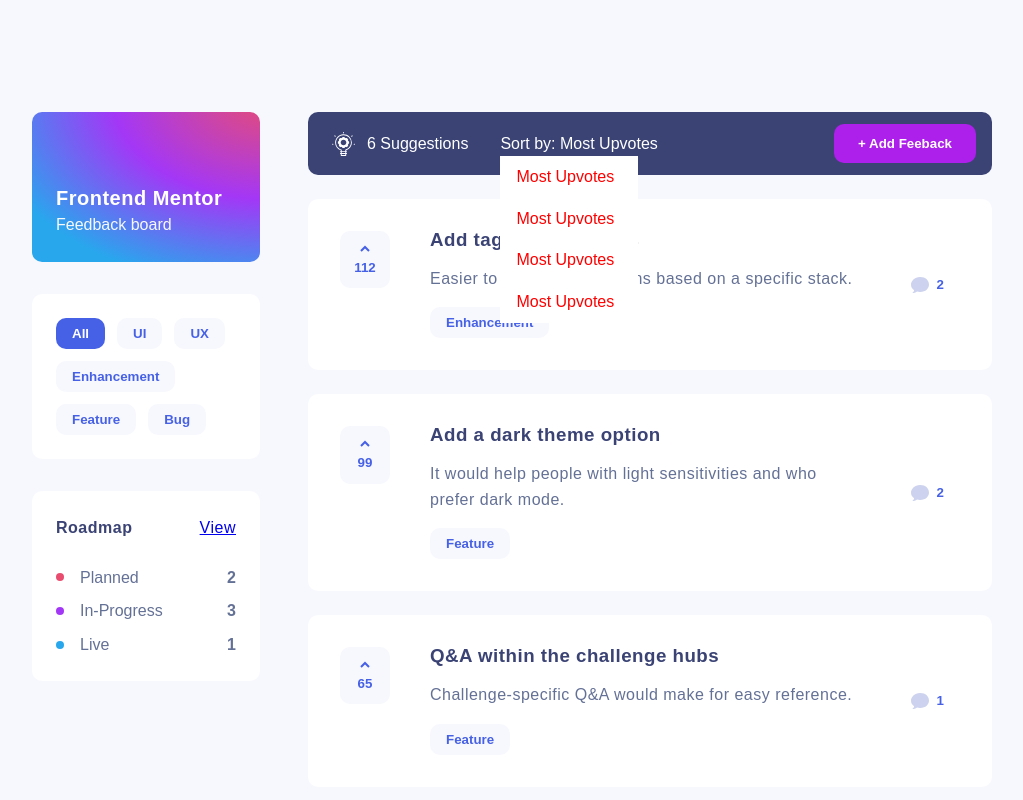
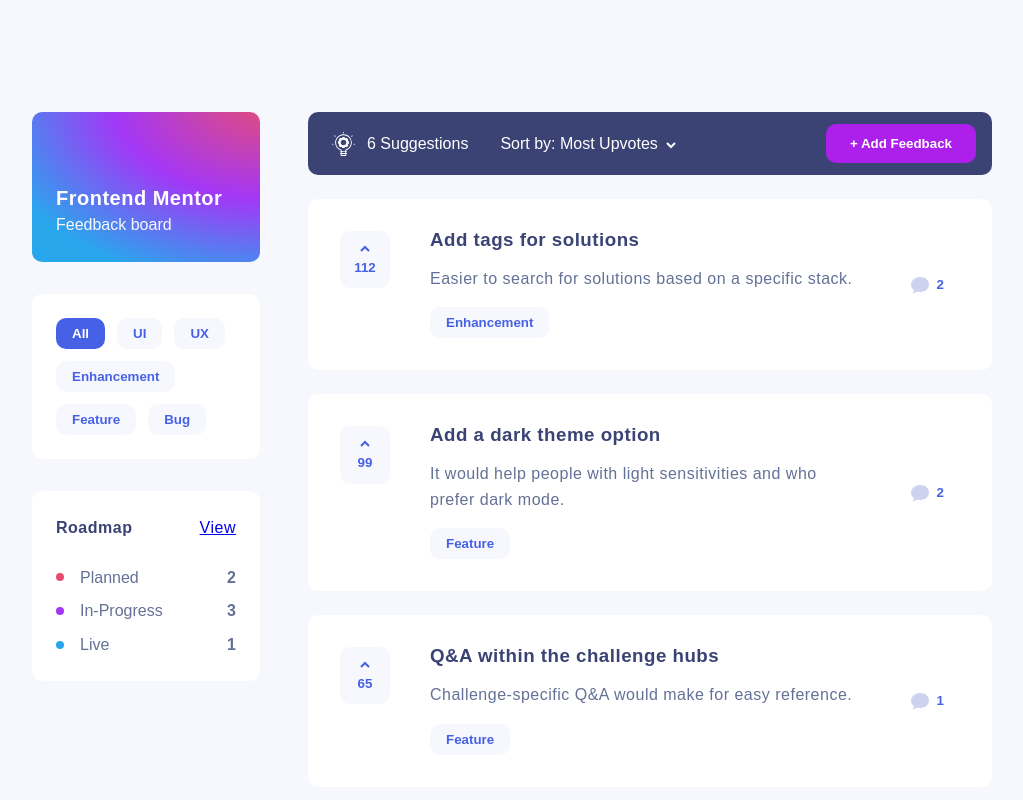
Before and after one commit to Manasseh919/ama-training-project, a React (Create React App) app: page / in a window 1280 px wide. Shown: the top 800 px of the page, without its empty margins (128-1151 px from the left). Built offline with nearby package versions, Linux system fonts and the light colour scheme.

Commit message:
categories filtering redux, i updated it

```diff
--- a/src/components/suggestions/HeaderNav.js
+++ b/src/components/suggestions/HeaderNav.js
@@ -74,7 +74,7 @@
 
    &::before {
       content: '';
-      position: absolute;
+      position: fixed;
       left: 0;
       top: 80px;
       height: calc(100% - 80px);
@@ -82,10 +82,11 @@
       background-color: rgba(0, 0, 0, 0.5);
       transform: translateX(-100vw);
       transition: all 0.5s ease-in-out;
+      opacity: 0;
    }
 
    .header-nav-inner {
-      position: absolute;
+      position: fixed;
       right: 0;
       top: 80px;
       width: 300px;
@@ -93,8 +94,9 @@
       background: ${(props) => props.theme.grey_light};
       gap: 1.5rem;
       padding: 0 1.5rem;
-      transform: translateX(-100vw);
+      transform: translateX(100%);
       transition: all 0.5s ease-in-out;
+      opacity: 0;
 
       .categories,
       .roadmap {
@@ -172,10 +174,14 @@
    &.active {
       &::before {
          transform: translateX(0);
+         z-index: 20;
+         opacity: 1;
       }
 
       .header-nav-inner {
          transform: translateX(0);
+         z-index: 20;
+         opacity: 1;
       }
    }
 
@@ -199,6 +205,7 @@
          grid-template-columns: repeat(2, 1fr);
          gap: 0.5rem;
          transform: unset;
+         opacity: 1;
 
          .categories,
          .roadmap {
--- a/src/components/suggestions/SuggestionCard.js
+++ b/src/components/suggestions/SuggestionCard.js
@@ -127,8 +127,6 @@
       }
 
       .upvote-btn {
-         position: relative;
-         z-index: 20;
          transition: background-color 0.3s ease-in-out;
 
          &:hover,
--- a/src/components/suggestions/SuggestionsContent.js
+++ b/src/components/suggestions/SuggestionsContent.js
@@ -1,18 +1,37 @@
 // redux
-import { useSelector } from 'react-redux';
+import { useState } from 'react';
+import { useDispatch, useSelector } from 'react-redux';
 
 // styles
 import styled from 'styled-components';
+import { updateFilters } from '../../redux/features/product-requests/productRequestsSlice';
 import { breakpoints, misc, typography } from '../../styles';
 
 // components
 import SuggestionCard from './SuggestionCard';
 
+const sortBtns = [
+   { id: 1, type: 'Most Upvotes' },
+   { id: 2, type: 'Least Upvotes' },
+   { id: 3, type: 'Most Comments' },
+   { id: 4, type: 'Least Comments' },
+];
+
 const SuggestionsContent = () => {
+   const [sortActive, setSortActive] = useState(false);
+   const dispatch = useDispatch();
    const {
       suggestion: suggestions,
       filters: { sort },
    } = useSelector((state) => state.productRequests);
+
+   const toggleSort = () => {
+      setSortActive(!sortActive);
+   };
+
+   const closeSort = () => {
+      setSortActive(false);
+   };
 
    return (
       <SuggestionsContentWrap>
@@ -25,16 +44,63 @@
                />
                <p>{suggestions.length} Suggestions</p>
             </div>
-            <div className='sort'>
-               <span>Sort by: {sort}</span>
-               <div className='options'>
-                  <span>Most Upvotes</span>
-                  <span>Most Upvotes</span>
-                  <span>Most Upvotes</span>
-                  <span>Most Upvotes</span>
+            <Sort>
+               <p className='sort-msg'>
+                  Sort by: <span onClick={toggleSort}>{sort}</span>
+                  <button
+                     className={sortActive && 'active'}
+                     onClick={toggleSort}
+                  >
+                     <svg
+                        width='10'
+                        height='7'
+                        xmlns='http://www.w3.org/2000/svg'
+                     >
+                        <path
+                           d='M1 1l4 4 4-4'
+                           strokeWidth='2'
+                           fill='none'
+                           fillRule='evenodd'
+                        />
+                     </svg>
+                  </button>
+               </p>
+               <div className={sortActive ? 'options active' : 'options'}>
+                  {sortBtns.map((s) => (
+                     <button
+                        key={s.id}
+                        onClick={(e) => {
+                           dispatch(
+                              updateFilters({
+                                 name: 'sort',
+                                 value: s.type,
+                              })
+                           );
+                           closeSort();
+                        }}
+                     >
+                        <span>{s.type}</span>
+                        {sort === s.type && (
+                           <span>
+                              <svg
+                                 xmlns='http://www.w3.org/2000/svg'
+                                 width='13'
+                                 height='11'
+                              >
+                                 <path
+                                    fill='none'
+                                    stroke='#AD1FEA'
+                                    strokeWidth='2'
+                                    d='M1 5.233L4.522 9 12 1'
+                                 />
+                              </svg>
+                           </span>
+                        )}
+                     </button>
+                  ))}
                </div>
-            </div>
-            <button className='btn add-btn'>+ Add Feeback</button>
+            </Sort>
+            <button className='btn add-btn'>+ Add Feedback</button>
          </SortAdd>
          <Suggestions>
             {suggestions.map((s) => (
@@ -65,39 +131,6 @@
       }
    }
 
-   .sort {
-      position: relative;
-      span {
-         color: ${(props) => props.theme.white};
-         margin-right: 0.5rem;
-      }
-
-      .options {
-         position: absolute;
-         background-color: ${(props) => props.theme.white};
-         display: flex;
-         flex-direction: column;
-
-         span {
-            color: red;
-            padding: 0.5rem 1rem;
-         }
-      }
-
-      select {
-         background-color: transparent;
-         border: transparent;
-         color: ${(props) => props.theme.white};
-         font-weight: ${typography.weight.bold};
-         outline: none;
-         text-transform: capitalize;
-         font-size: 1rem;
-
-         option {
-         }
-      }
-   }
-
    @media screen and (min-width: ${breakpoints.tablet}) {
       border-radius: ${misc.rounded.sm};
       grid-template-columns: auto 1fr auto;
@@ -116,6 +149,79 @@
    }
 `;
 
+const Sort = styled.div`
+   position: relative;
+
+   .sort-msg {
+      color: ${(props) => props.theme.white};
+      margin-bottom: 0;
+
+      span {
+         cursor: pointer;
+      }
+
+      button {
+         margin-left: 0.5rem;
+         cursor: pointer;
+         background-color: transparent;
+         border: none;
+         outline: none;
+
+         svg {
+            font-size: 2rem;
+            transition: all 0.3s ease-in-out;
+
+            path {
+               stroke: white;
+            }
+         }
+
+         &.active {
+            svg {
+               transform: rotate(180deg);
+            }
+         }
+      }
+   }
+
+   .options {
+      position: absolute;
+      top: calc(100% + 1.75rem);
+      background-color: ${(props) => props.theme.white};
+      display: flex;
+      flex-direction: column;
+      border-radius: ${misc.rounded.sm};
+      box-shadow: 0 10px 40px -7px rgb(55 63 104 / 35%);
+      z-index: -1;
+      opacity: 0;
+      height: 0;
+      transition: all 0.3s ease-in-out;
+
+      button {
+         cursor: pointer;
+         display: flex;
+         justify-content: space-between;
+         background-color: transparent;
+         border: none;
+         outline: none;
+         color: ${(props) => props.theme.grey_dark};
+         width: 200px;
+         padding: 0.75rem 1.5rem;
+         border-bottom: 2px solid ${(props) => props.theme.grey_light};
+
+         &:last-child {
+            border-bottom: none;
+         }
+      }
+
+      &.active {
+         opacity: 1;
+         height: auto;
+         z-index: 20;
+      }
+   }
+`;
+
 const Suggestions = styled.div`
    display: grid;
    gap: 1rem;
--- a/src/pages/index.js
+++ b/src/pages/index.js
@@ -3,14 +3,22 @@
 import { Header, SuggestionsContent } from '../components/suggestions';
 import { breakpoints } from '../styles';
 import { useEffect } from 'react';
-import { useDispatch } from 'react-redux';
-import { fetchStatuses } from '../redux/features/product-requests/productRequestsSlice';
+import { useDispatch, useSelector } from 'react-redux';
+import {
+   fetchStatuses,
+   filterSuggestions,
+} from '../redux/features/product-requests/productRequestsSlice';
 
 export default function Home() {
    const dispatch = useDispatch();
+   const { filters } = useSelector((state) => state.productRequests);
    useEffect(() => {
       dispatch(fetchStatuses());
    }, []);
+
+   useEffect(() => {
+      dispatch(filterSuggestions());
+   }, [filters]);
 
    return (
       <>
--- a/src/redux/features/product-requests/productRequestsSlice.js
+++ b/src/redux/features/product-requests/productRequestsSlice.js
@@ -38,8 +38,22 @@
       },
       updateFilters: (state, action) => {
          const { name, value } = action.payload;
+         state.filters[name] = value;
+      },
+      filterSuggestions: (state) => {
+         let tempRequests = [...filterStatus(state.allRequests, 'suggestion')];
 
-         state.filters[name] = value;
+         if (state.filters.category !== 'All') {
+            tempRequests = state.suggestion.filter(
+               (request) =>
+                  request.category.toLowerCase() ===
+                  state.filters.category.toLowerCase()
+            );
+
+            console.log(tempRequests);
+         }
+
+         state.suggestion = tempRequests;
       },
       upvoteRequest: (state, action) => {
          let id = action.payload;
@@ -64,7 +78,11 @@
 });
 
 // Action creators are generated for each case reducer function
-export const { upvoteRequest, fetchStatuses, updateFilters } =
-   productRequestsSlice.actions;
+export const {
+   upvoteRequest,
+   fetchStatuses,
+   updateFilters,
+   filterSuggestions,
+} = productRequestsSlice.actions;
 
 export default productRequestsSlice.reducer;
```
